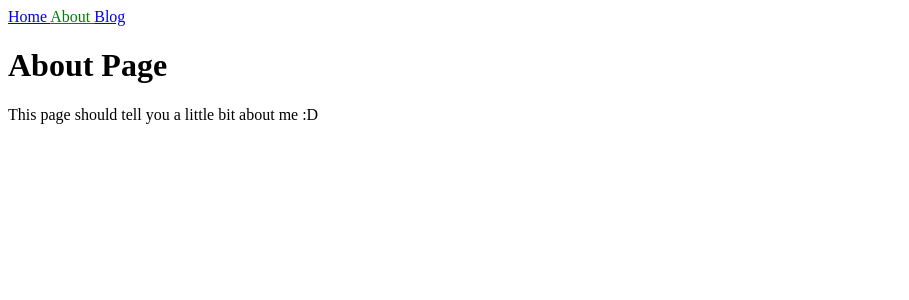
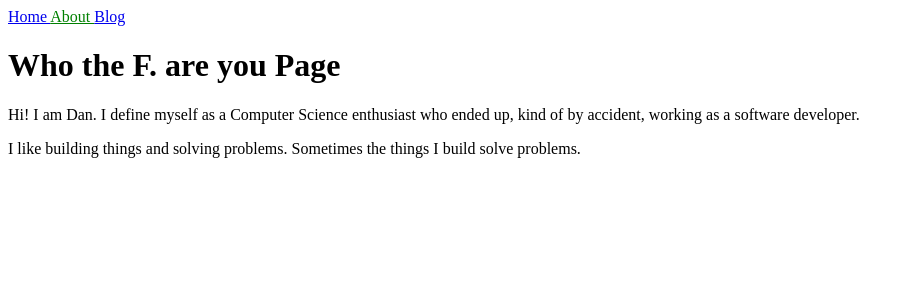
Before and after one commit to Dansvidania/dansvidania.github.io, a Jekyll site: the page built from about.md, in a window 1280 px wide. Shown: the top 300 px of the page, without its empty margins (0-909 px from the left). Built offline with Jekyll 4.4.1, drawn with Linux system fonts in a browser that asks for light colours.

Commit message:
filled in about page:wq

```diff
--- a/about.md
+++ b/about.md
@@ -3,6 +3,8 @@ layout: default
 title: About
 ---
 
-# About Page
+# Who the F. are you Page
 
-This page should tell you a little bit about me :D
+Hi! I am Dan. I define myself as a Computer Science enthusiast who ended up, kind of by accident, working as a software developer.
+
+I like building things and solving problems. Sometimes the things I build solve problems.
```
Also changed, not shown: 1 other file.
